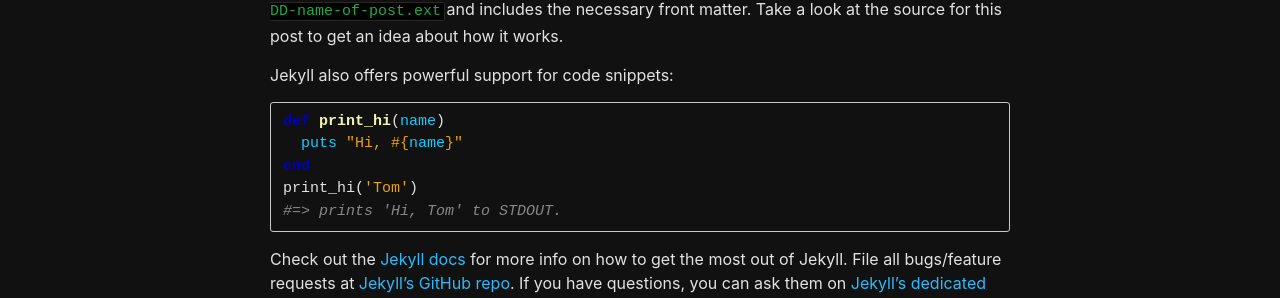
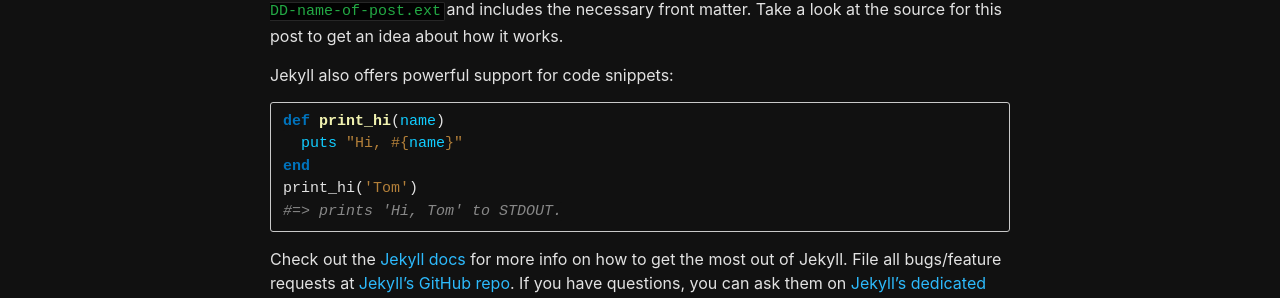
Before and after one commit to slackersecurity/blog, a Jekyll site: the page built from _posts/2018-07-13-welcome.md, in a window 1280 px wide. Shown: the part 345-643 px from the top of the page. Built offline with Jekyll 4.4.1, drawn with Linux system fonts in a browser that asks for light colours.

Commit message:
Update _syntax-highlighting.scss

```diff
--- a/_sass/minima/_syntax-highlighting.scss
+++ b/_sass/minima/_syntax-highlighting.scss
@@ -12,7 +12,7 @@
   .c     { color: #43894f; font-style: italic } // Comment
   .c1    { color: #43894f }
   .err   { color: #151515; background-color: #e3d2d2 } // Error
-  .k     { color: #0000bc; font-weight: bold } // Keyword
+  .k     { color: #0073bc; font-weight: bold } // Keyword
   .o     { color: #f4bf75; font-weight: bold } // Operator
   .cm    { color: #888; font-style: italic } // Comment.Multiline
   .cp    { color: #f4bf75; font-weight: bold } // Comment.Preproc
@@ -50,21 +50,21 @@
   .nv    { color: #f4bf75 } // Name.Variable
   .ow    { color: #f4bf75; font-weight: bold } // Operator.Word
   .w     { color: #d0d0d0 } // Text.Whitespace
-  .mf    { color: #eda200 } // Literal.Number.Float
-  .mh    { color: #eda200 } // Literal.Number.Hex
-  .mi    { color: #eda200 } // Literal.Number.Integer
-  .mo    { color: #eda200 } // Literal.Number.Oct
-  .sb    { color: #eda200 } // Literal.String.Backtick
-  .sc    { color: #eda200 } // Literal.String.Char
-  .sd    { color: #eda200 } // Literal.String.Doc
-  .s2    { color: #eda200 } // Literal.String.Double
-  .se    { color: #eda200 } // Literal.String.Escape
-  .sh    { color: #eda200 } // Literal.String.Heredoc
-  .si    { color: #eda200 } // Literal.String.Interpol
-  .sx    { color: #eda200 } // Literal.String.Other
+  .mf    { color: #b27f39 } // Literal.Number.Float
+  .mh    { color: #b27f39 } // Literal.Number.Hex
+  .mi    { color: #b27f39 } // Literal.Number.Integer
+  .mo    { color: #b27f39 } // Literal.Number.Oct
+  .sb    { color: #b27f39 } // Literal.String.Backtick
+  .sc    { color: #b27f39 } // Literal.String.Char
+  .sd    { color: #b27f39 } // Literal.String.Doc
+  .s2    { color: #b27f39 } // Literal.String.Double
+  .se    { color: #b27f39 } // Literal.String.Escape
+  .sh    { color: #b27f39 } // Literal.String.Heredoc
+  .si    { color: #b27f39 } // Literal.String.Interpol
+  .sx    { color: #b27f39 } // Literal.String.Other
   .sr    { color: #75b5aa } // Literal.String.Regex
-  .s1    { color: #eda200 } // Literal.String.Single
-  .ss    { color: #eda200 } // Literal.String.Symbol
+  .s1    { color: #b27f39 } // Literal.String.Single
+  .ss    { color: #b27f39 } // Literal.String.Symbol
   .bp    { color: #999 } // Name.Builtin.Pseudo
   .vc    { color: #099 } // Name.Variable.Class
   .vg    { color: #099 } // Name.Variable.Global
```
